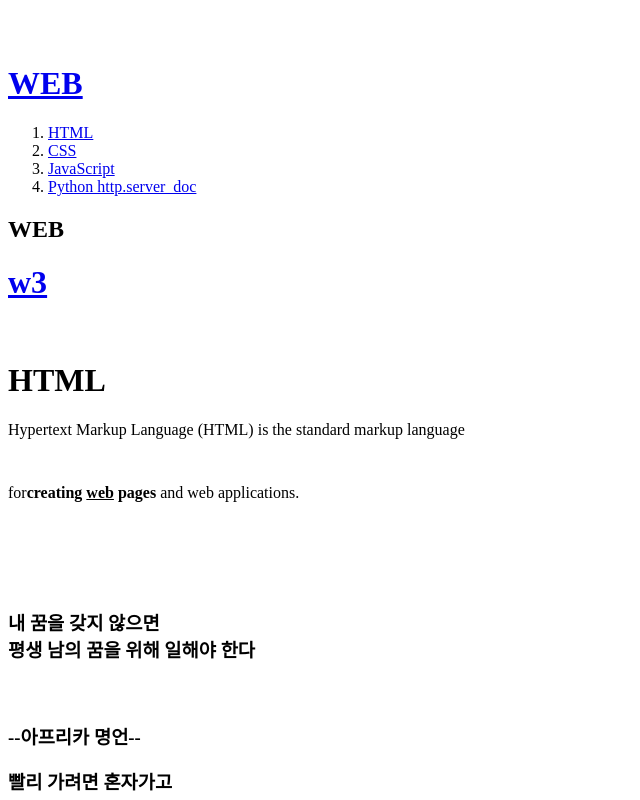
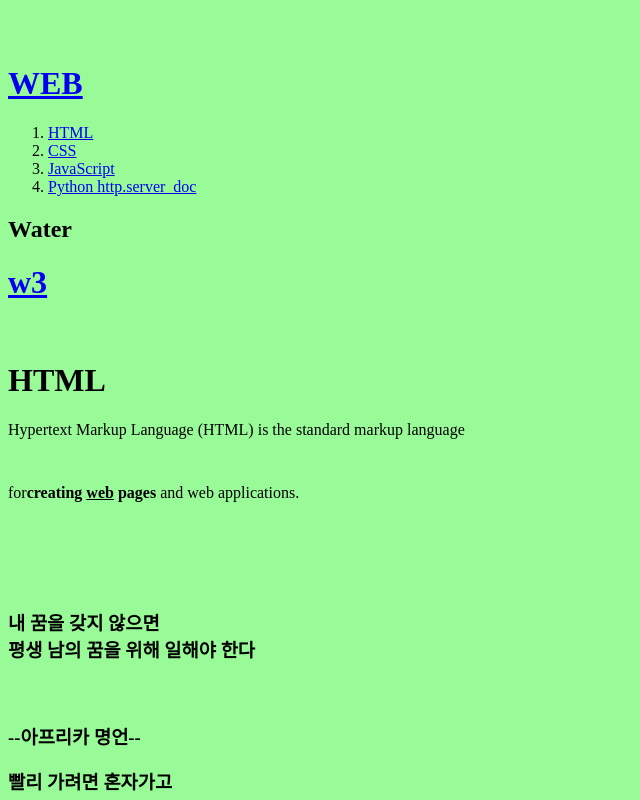
Before and after one commit to ottgit/ottgit, a plain HTML site: page index.html in a window 1280 px wide. Shown: the top 800 px of the page, without its empty margins (0-640 px from the left). Drawn offline with Linux system fonts and the light colour scheme.

Commit message:
Add files via upload

```diff
--- a/index.html
+++ b/index.html
@@ -2,6 +2,7 @@
 <html lang="ko">
 <head>
   <meta charset="utf-8">
+  <link rel="stylesheet" href="style.css">
 <title>Water - html</title>
 <style>
 table {
@@ -22,7 +23,7 @@ table, th,  td {
     <li><a href="3.html">JavaScript</a></li>
     <li><a href="https://docs.python.org/3/library/http.server.html">Python http.server_doc</a></li>
   </ol>
-<h2>WEB</h2>
+<h2>Water</h2>
 
 
 <p><a href="https://www.w3.org/TR/html5/"><h1>w3</h1></a><br>
--- /dev/null
+++ b/style.css
@@ -0,0 +1,3 @@
+body{
+  background-color: PaleGreen;
+}
```
Also changed, not shown: 1.html (+1 -1 lines), 2.html (+1 -1 lines), 3.html (+1 -1 lines).
